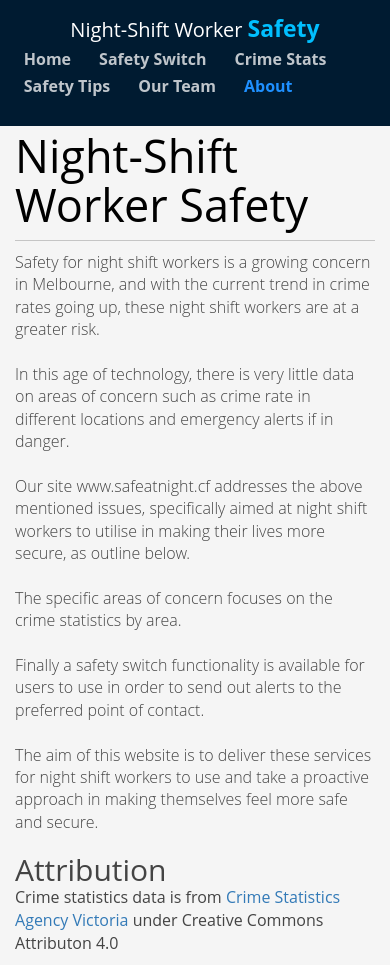
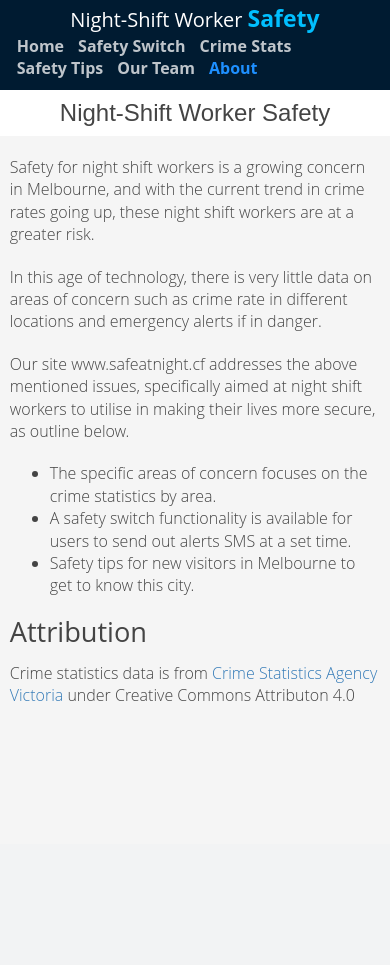
Before and after one commit to ruiwei777/safeatnight, a Django app: page /about/safeatnight/ in a window 390 px wide. After the commit the page ends 701 px from the top, so only its background shows below. Run offline with Django 3.2, Linux system fonts and the light colour scheme; parts of the project's set-up code (start-up, migrations or seed data) failed here and were passed over; some libraries are stand-ins or nearby versions; some web fonts are replaced.

Commit message:
css changes

```diff
--- /dev/null
+++ b/static/css/about_safeatnight.css
@@ -0,0 +1,45 @@
+.navbar {
+    margin-bottom: 0;
+}
+
+.heading {
+    padding: .7em 0;
+    text-align: center;
+    background: white;
+    font-size: 2.5em;
+    margin: 0 0 20px;
+    font-family: arial, "Open Sans", sans-serif;
+}
+
+@media (max-width: 1100px) {
+    .heading {
+        font-size: 2em;
+    }
+}
+
+
+@media (max-width: 768px) {
+    .heading {
+        font-size: 1.5em;
+        padding: .4em 0;
+    }
+}
+
+.positioner {
+    max-width: 60vw;
+}
+
+@media (max-width: 768px) {
+    .positioner {
+        max-width: 95vw;
+    }
+}
+
+.lead {
+    margin-bottom: 20px;
+}
+
+.heading-medium {
+    font-size: 1.7em;
+    margin-bottom: 15px;
+}
--- a/static/css/base.css
+++ b/static/css/base.css
@@ -15,14 +15,13 @@
     font-family: "Open Sans", Roboto, Arial, sans-serif;
 }
 
-html{
+html {
     font-size: 100%;
 }
 
-body{
+body {
     font-size: 1rem;
 }
-
 
 h1 {
     margin: 5px 0;
@@ -56,14 +55,15 @@
     display: flex;
 }
 
-button{
+button {
     border: none;
 }
 
-button:focus{
+button:focus {
     border: none;
     outline: none;
 }
+
 /*-------------------
     Header
 -------------------*/
@@ -75,6 +75,7 @@
 .navbar {
     /*margin-bottom: 0;*/
     padding: 20px 0 30px;
+    border-radius: 0;
 }
 
 .navbar a:hover, .navbar a:focus {
@@ -85,6 +86,7 @@
     display: flex;
     justify-content: space-between;
     align-items: baseline;
+    /*align-items: center;*/
 }
 
 .navbar-box ul {
@@ -115,10 +117,17 @@
     margin: 0;
 }
 
-@media (max-width: 1430px){
+@media (max-width: 1430px) {
     .navbar-item ul li {
-    padding: 2px 14px;
+        padding: 2px 12px;
+    }
 }
+
+@media (max-width: 768px) {
+    .navbar-item ul li {
+        padding: 2px 7px;
+        line-height: 1.1;
+    }
 }
 
 .navbar-item ul li a {
@@ -177,7 +186,7 @@
     opacity: 0;
 }
 
-li:hover >ul.drop-menu li:last-child{
+li:hover > ul.drop-menu li:last-child {
     animation-delay: 250ms;
 }
 
@@ -296,8 +305,6 @@
     background-color: white;
     text-shadow: none;
 }
-
-
 
 .margin-bottom {
     margin-top: 0;
@@ -420,7 +427,7 @@
 @Keyframes list-in {
     0% {
         transform: translateX(-50%);
-            opacity: 0;
+        opacity: 0;
     }
 
     70% {
--- a/static/css/safety_info_home.css
+++ b/static/css/safety_info_home.css
@@ -300,7 +300,6 @@
     margin-top: -100px;
 
     border-radius: 50%;
-    box-shadow: 0 0 10px 0 dodgerblue;
 }
 
 @media (max-width: 1100px) {
--- a/static/scripts/navbar-bg.js
+++ b/static/scripts/navbar-bg.js
@@ -1,4 +1,4 @@
 /**
  * Created by user on 17/08/16.
  */
-$(".navbar").css("backgroundColor", "#001b31").css("padding", "10px 0 15px")
+$(".navbar").css("backgroundColor", "#001b31").css("padding", "0")
--- a/templates/about_safeatnight.html
+++ b/templates/about_safeatnight.html
@@ -3,67 +3,50 @@
 {% load crispy_forms_tags %}
 
 {% block head %}
-
+    <link rel="stylesheet" href="{% static 'css/about_safeatnight.css' %}">
 {% endblock head %}
 
 {% block content %}
 
-
-    <div class="container">
-
-        <div class="row">
-            <div class="col-sm-12 ">
-                <h1 class="logo-heading heading">Night-Shift Worker Safety</h1>
-                <hr class="featurette-divider">
-            </div>
-        </div>
-
-        <!-- START THE FEATURETTES -->
-
-        <div class="row">
-            <div class="col-sm-9">
-                <p class="lead">
+    <h1 class="heading">Night-Shift Worker Safety</h1>
+    <p class="lead positioner">
         Safety for night shift workers is a growing concern in Melbourne, and with the current trend in
         crime rates
         going up, these night shift workers are at a greater risk.
-                    <br/><br/>
+    </p>
+
+    <p class="lead positioner">
         In this age of technology, there is very little data on areas of concern such as crime rate in
         different
         locations and emergency alerts if in danger.
-                    <br/><br/>
+    </p>
+
+    <p class="lead positioner">
         Our site www.safeatnight.cf addresses the above mentioned issues, specifically aimed at
         night shift
         workers to utilise in making their lives more secure, as outline below.
-
-                    <br/><br/>
-                    The specific areas of concern focuses on the crime statistics by area.
-
-                    <br/><br/>
-
-                    Finally a safety switch functionality is available for users to use in order to send out alerts to
-                    the
-                    preferred point of contact.
-
-                    <br/><br/>
-                    The aim of this website is to deliver these services for night shift workers to use and take a
-                    proactive
-                    approach in making themselves feel more safe and secure.
     </p>
 
-                <h2>Attribution</h2>
+
+    <ul class="lead positioner">
+        <li>
+            The specific areas of concern focuses on the crime statistics by area.
+        </li>
+        <li>
+            A safety switch functionality is available for users to  send out alerts SMS at a set time.
+        </li>
+        <li>
+            Safety tips for new visitors in Melbourne to get to know this city.
+        </li>
+    </ul>
+
+
+    <div class=" lead positioner">
+        <h2 class="heading-medium">Attribution</h2>
         <p>Crime statistics data is from <a target="_blank" rel="noreferrer"
                                             href="https://www.crimestatistics.vic.gov.au/crime-statistics/latest-crime-data/recorded-offences">Crime
             Statistics
             Agency Victoria</a> under Creative Commons Attributon 4.0</p>
-            </div>
-
-
-        </div>
-
-
-        <!-- /END THE FEATURETTES -->
-
-
     </div>
 
 
--- a/templates/index_2.html
+++ b/templates/index_2.html
@@ -14,7 +14,7 @@
 
     <div class="purpose positioner">
         <h2 class="purpose-text">
-            The safety information and alerter system for night-shift workers.
+            The safety information and alerter system for night-shift workers
         </h2>
     </div>
 
```
Also changed, not shown: static/css/index_2.css (+12 -6 lines). Lines whose indentation alone changed are shown as unchanged.
